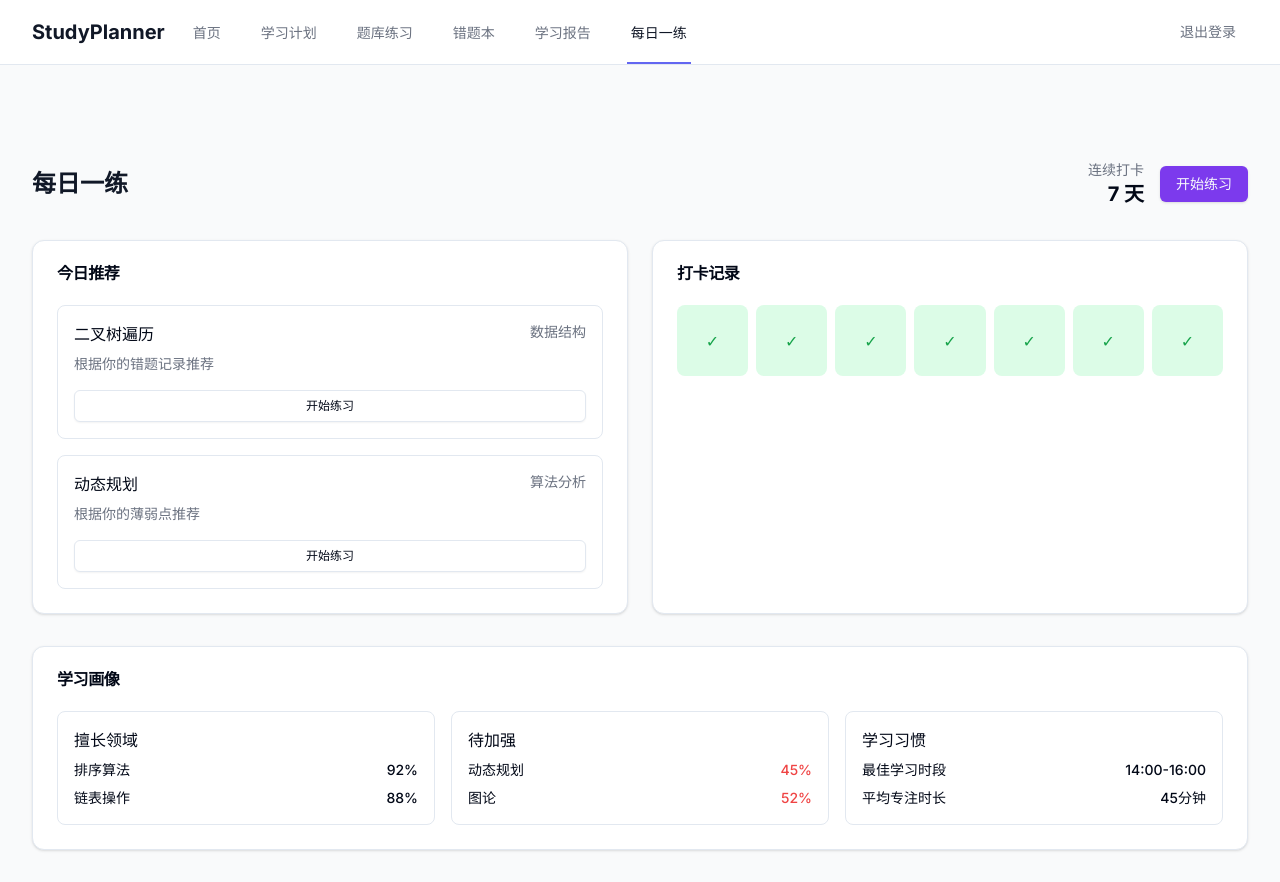
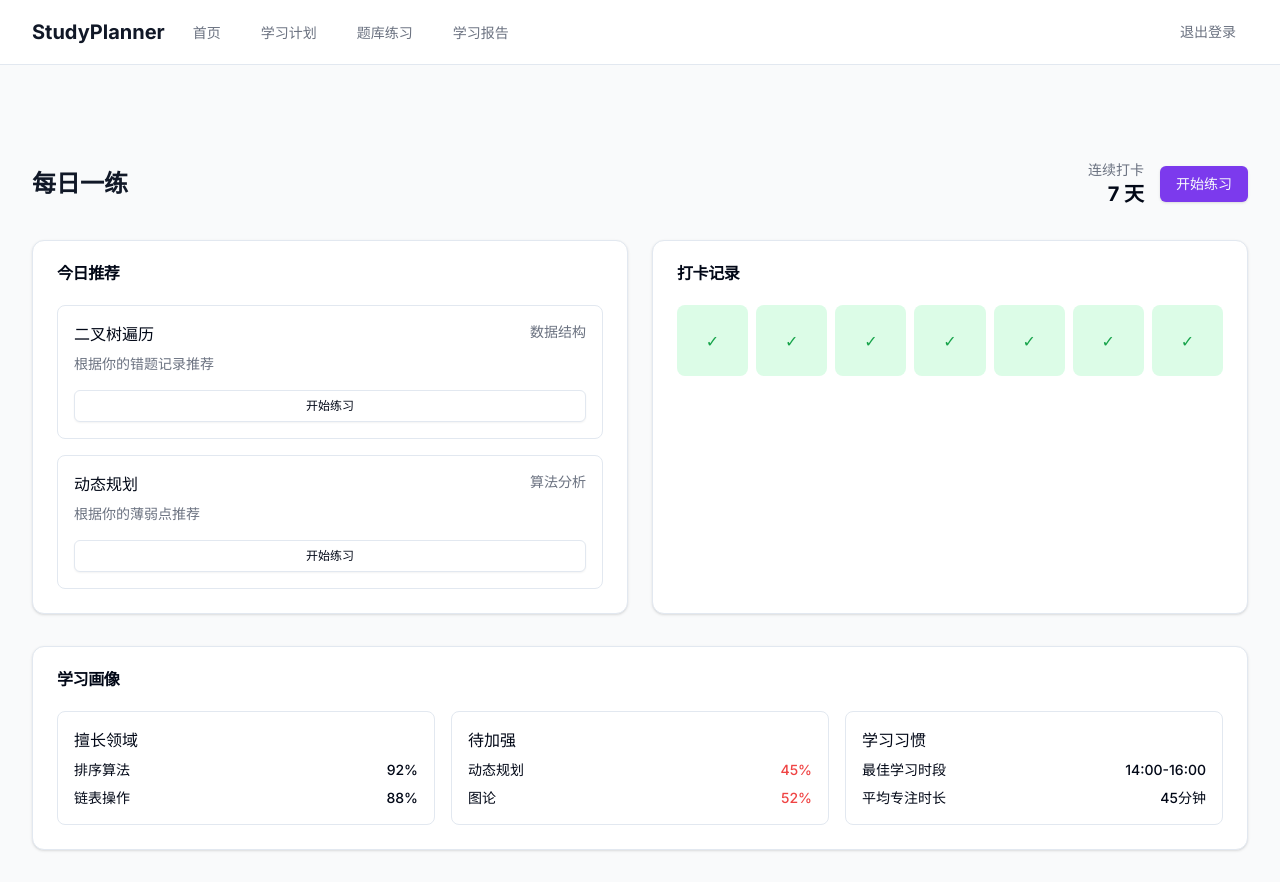
Before and after one commit to will190A/StudyPlanner, a Next.js app: page /daily in a window 1280 px wide. Built offline with nearby package versions, Linux system fonts and the light colour scheme.

Commit message:
把导航栏的错题本和每日一练取消了

```diff
--- a/src/components/navbar.tsx
+++ b/src/components/navbar.tsx
@@ -11,9 +11,7 @@ const Navbar = () => {
     { name: '首页', href: '/home' },
     { name: '学习计划', href: '/plans' },
     { name: '题库练习', href: '/practice' },
-    { name: '错题本', href: '/mistakes' },
-    { name: '学习报告', href: '/reports' },
-    { name: '每日一练', href: '/daily' }
+    { name: '学习报告', href: '/reports' }
   ]
 
   return (
```
